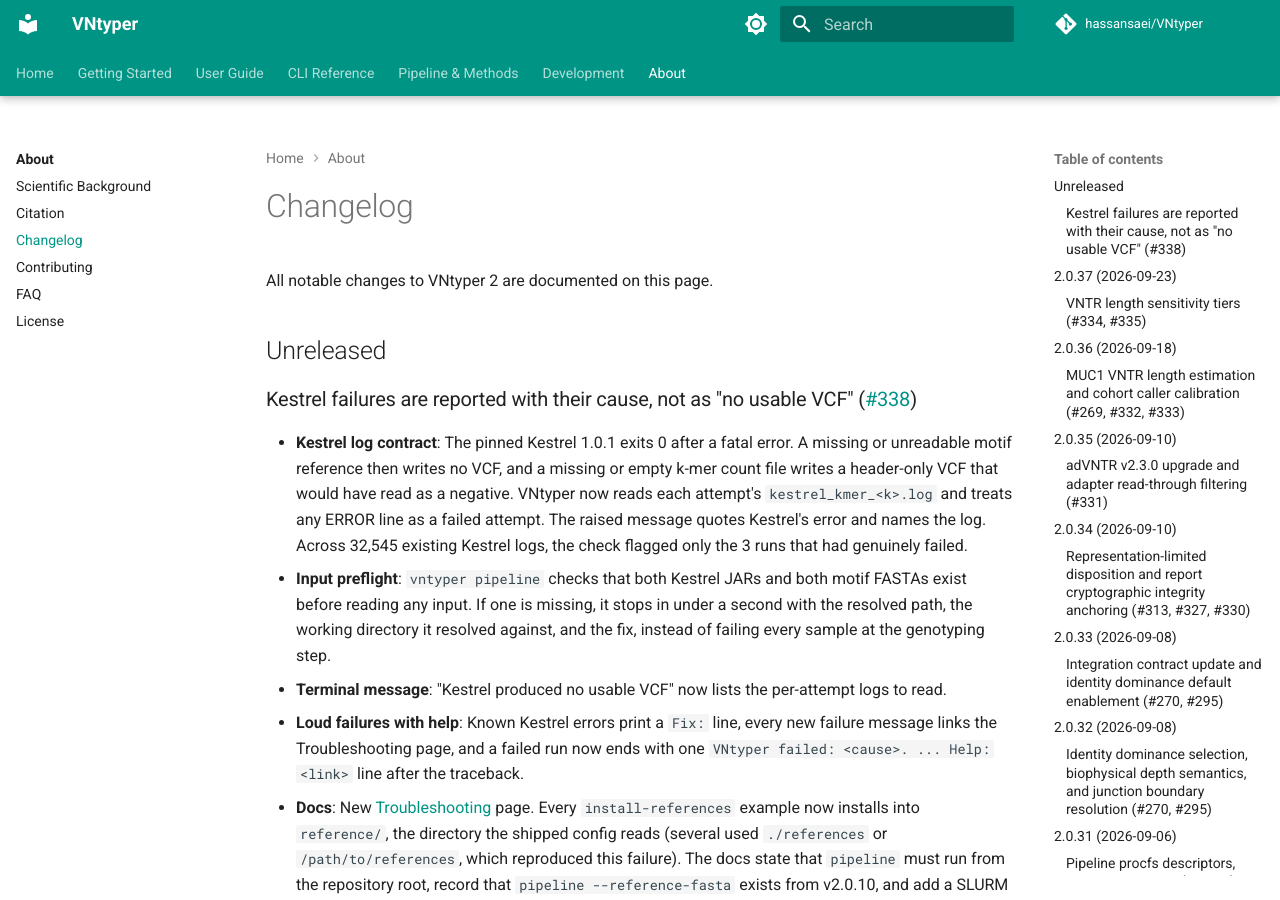
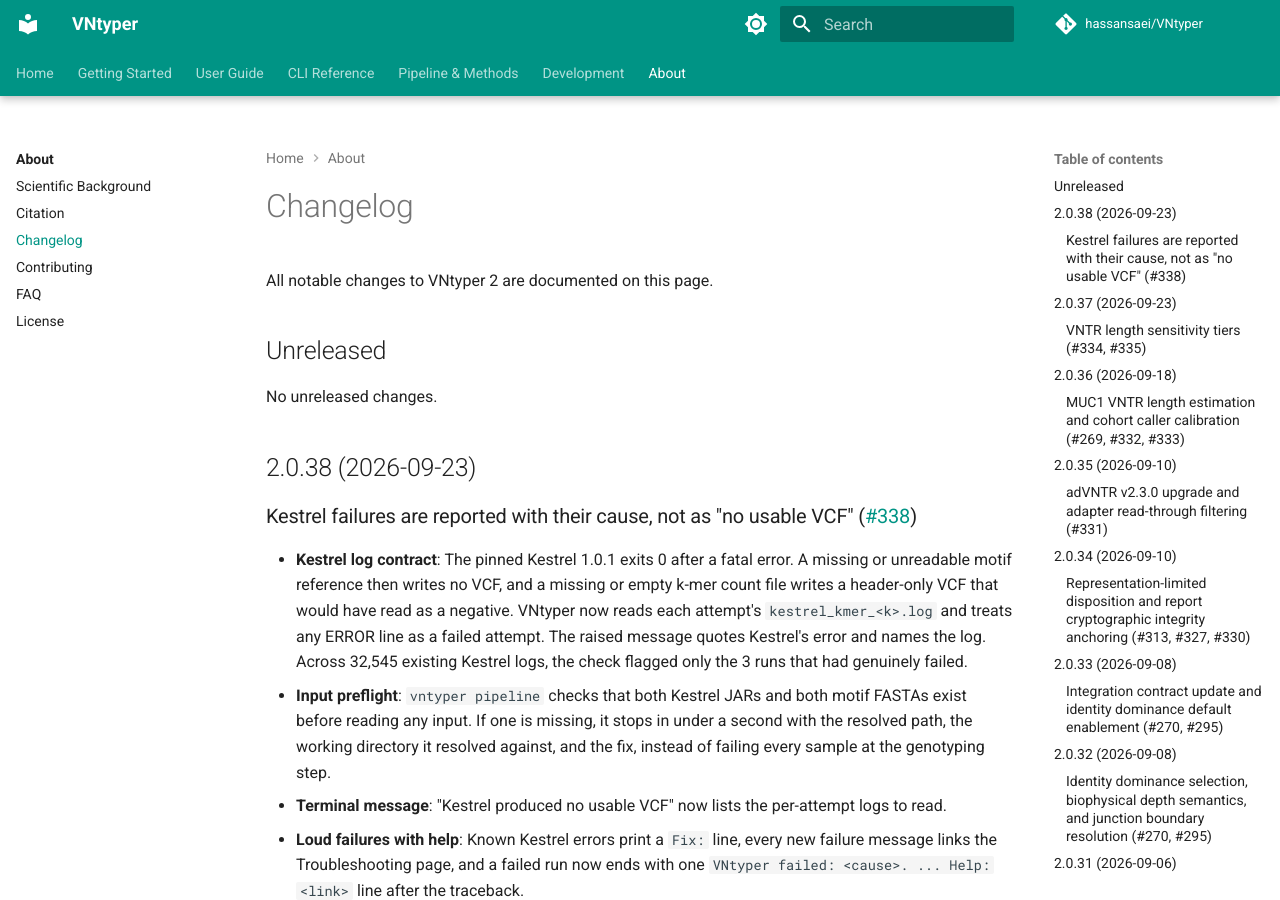
Before and after one commit to hassansaei/VNtyper, an MkDocs documentation site: the page built from docs/about/changelog.md, in a window 1280 px wide and 900 px high. Built offline with MkDocs 1.6.1 and Material for MkDocs 9.7.7, drawn with Linux system fonts in a browser that asks for light colours; comment, search, counter and statistics services are not loaded.

Commit message:
chore(release): prepare v2.0.38 metadata
Co-Authored-By: Claude Opus 5.5 <noreply@anthropic.com>

```diff
--- a/docs/about/changelog.md
+++ b/docs/about/changelog.md
@@ -3,6 +3,10 @@
 All notable changes to VNtyper 2 are documented on this page.
 
 ## Unreleased
+
+No unreleased changes.
+
+## 2.0.38 (2026-09-23)
 
 ### Kestrel failures are reported with their cause, not as "no usable VCF" ([#338](https://github.com/hassansaei/VNtyper/issues/338))
 
--- a/vntyper/version.py
+++ b/vntyper/version.py
@@ -1 +1 @@
-__version__ = "2.0.37"
+__version__ = "2.0.38"
```
Also changed, not shown: 1 other file.
